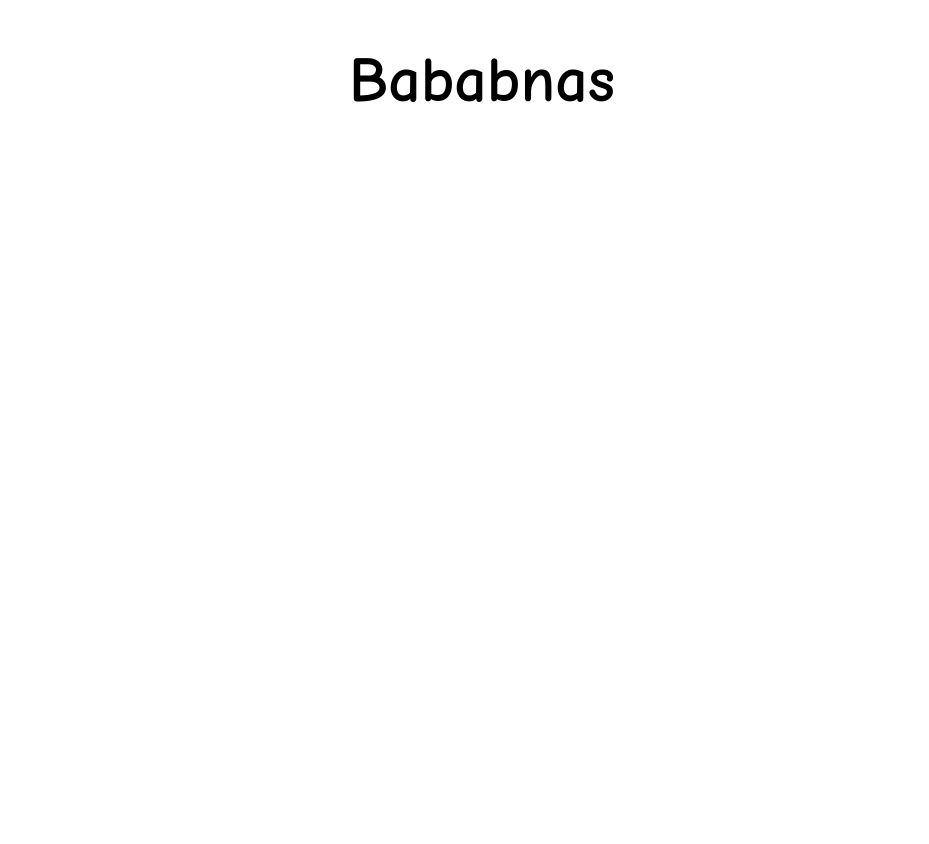
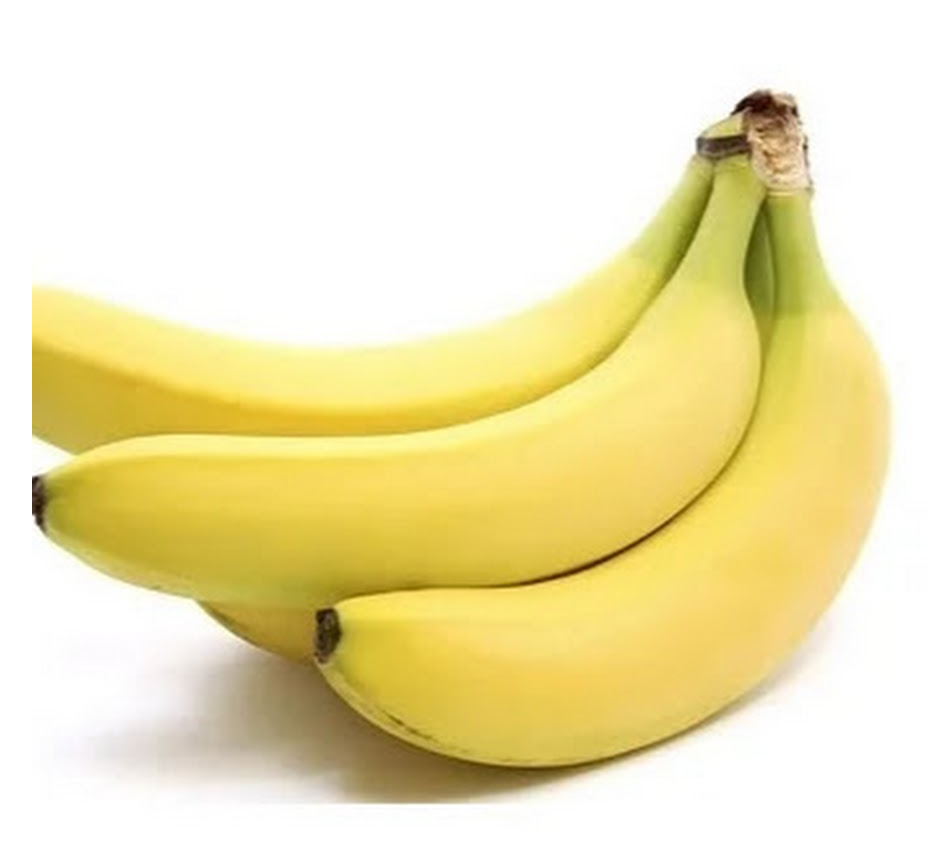
Before and after one commit to loseredz/bababnas.com, a plain HTML site: page index.html in a window 1280 px wide. Shown: the whole page, without its empty margins (158-1087 px from the left). Before the commit the page ends 800 px from the top, so only its background shows below. Drawn offline with Linux system fonts and the light colour scheme.

Commit message:
Add files via upload

```diff
--- a/index.html
+++ b/index.html
@@ -6,8 +6,9 @@
         <link rel="stylesheet" href="style.css"/>
 
         <title>Bababnas</title>
+        <link rel="icon" href="icon.png">
     </head>
     <body>
-        <h1>Bababnas</h1>
+        <img src="bababnas.jpg" alt="Bababnas">
     </body>
 </html>
```
Also changed, not shown: bababnas.jpg (added), icon.jpg (added).
